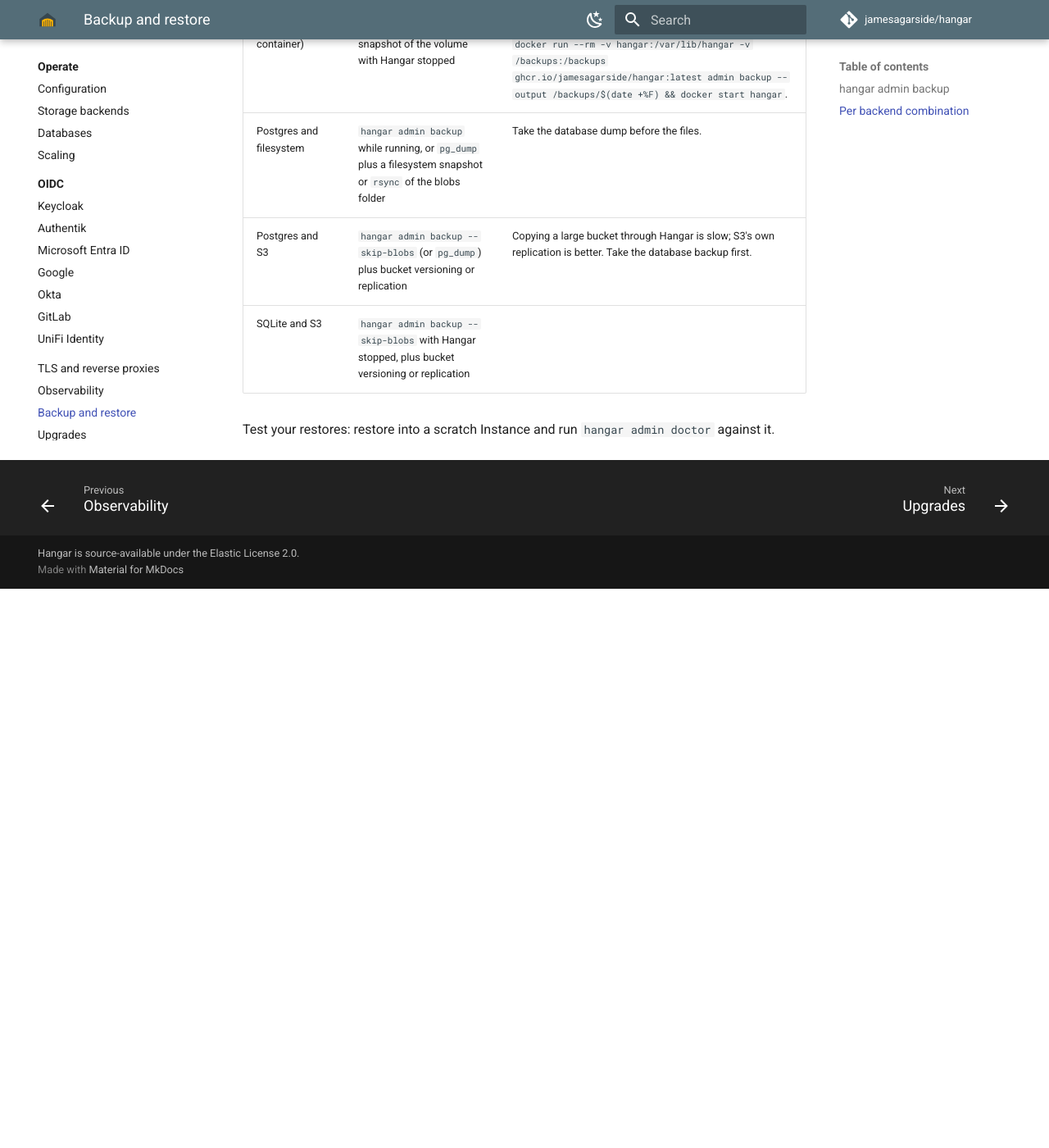
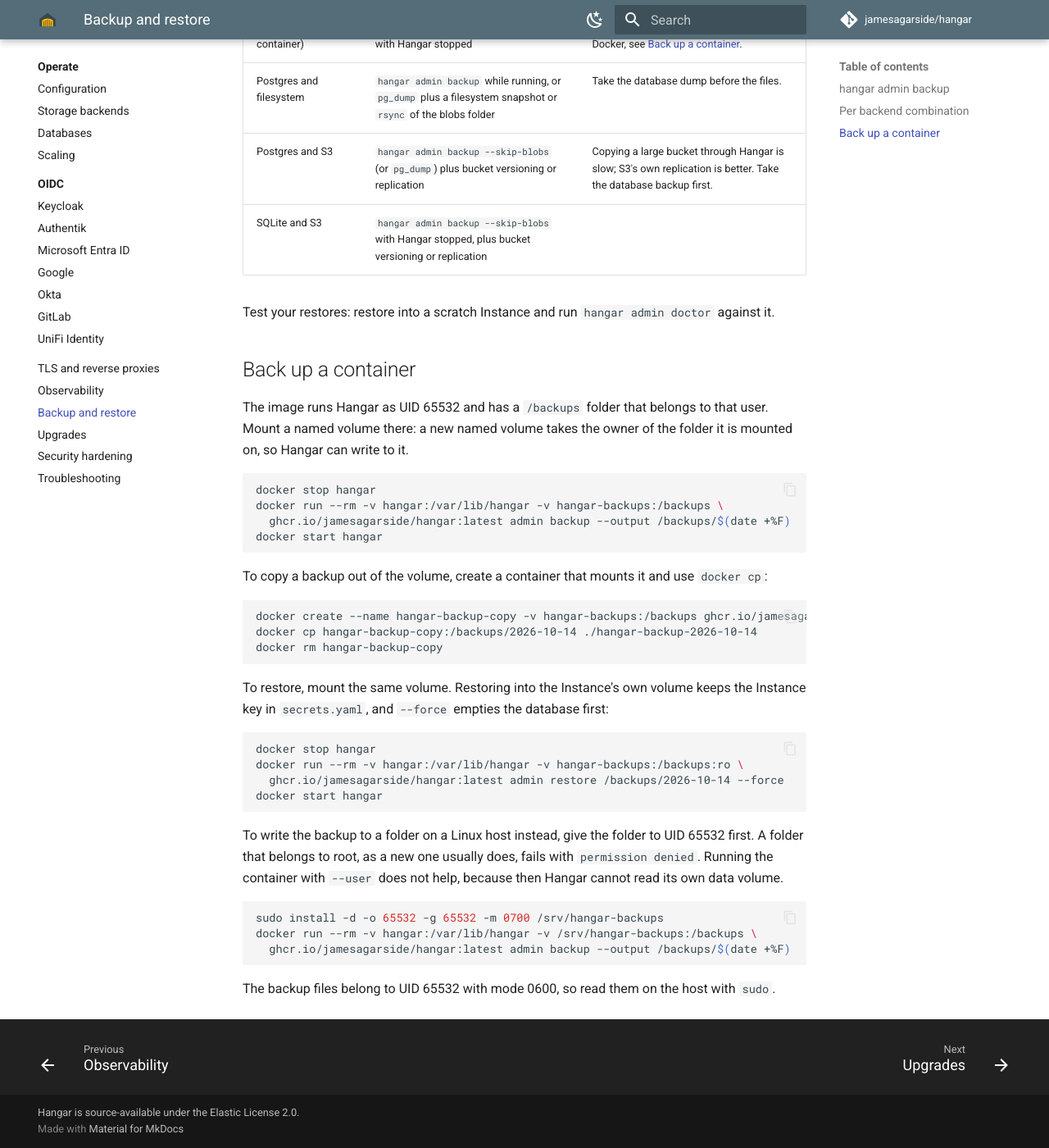
Before and after one commit to hangar-hub/hangar, an MkDocs documentation site: the page built from docs/operate/backup.md, in a window 1280 px wide and 1400 px high, scrolled down 1243 px. Shown: the whole window at 82% size. Built offline with MkDocs 1.6.1 and Material for MkDocs 9.7.7, drawn with Linux system fonts in a browser that asks for light colours; comment, search, counter and statistics services are not loaded; the version menu is left out; before the commit the page ends 1961 px from its top, so only the background shows below that.

Commit message:
fix(image): give admin backup a /backups folder it can write
The documented Docker backup bind-mounted a root-owned host folder into a
container running as UID 65532, so it failed with permission denied. The
image now has /backups owned by 65532, the docs back up into a named
volume there, and CI checks the recipe.

````diff
--- a/docs/operate/backup.md
+++ b/docs/operate/backup.md
@@ -34,9 +34,47 @@
 
 | Setup | Back up with | Notes |
 |---|---|---|
-| SQLite and filesystem (one container) | `hangar admin backup` with Hangar stopped, or a snapshot of the volume with Hangar stopped | SQLite allows one process, so `admin backup` cannot run beside the server. With Docker: `docker stop hangar && docker run --rm -v hangar:/var/lib/hangar -v /backups:/backups ghcr.io/jamesagarside/hangar:latest admin backup --output /backups/$(date +%F) && docker start hangar`. |
+| SQLite and filesystem (one container) | `hangar admin backup` with Hangar stopped, or a snapshot of the volume with Hangar stopped | SQLite allows one process, so `admin backup` cannot run beside the server. With Docker, see [Back up a container](#back-up-a-container). |
 | Postgres and filesystem | `hangar admin backup` while running, or `pg_dump` plus a filesystem snapshot or `rsync` of the blobs folder | Take the database dump before the files. |
 | Postgres and S3 | `hangar admin backup --skip-blobs` (or `pg_dump`) plus bucket versioning or replication | Copying a large bucket through Hangar is slow; S3's own replication is better. Take the database backup first. |
 | SQLite and S3 | `hangar admin backup --skip-blobs` with Hangar stopped, plus bucket versioning or replication | |
 
 Test your restores: restore into a scratch Instance and run `hangar admin doctor` against it.
+
+## Back up a container
+
+The image runs Hangar as UID 65532 and has a `/backups` folder that belongs to that user. Mount a named volume there: a new named volume takes the owner of the folder it is mounted on, so Hangar can write to it.
+
+```sh
+docker stop hangar
+docker run --rm -v hangar:/var/lib/hangar -v hangar-backups:/backups \
+  ghcr.io/jamesagarside/hangar:latest admin backup --output /backups/$(date +%F)
+docker start hangar
+```
+
+To copy a backup out of the volume, create a container that mounts it and use `docker cp`:
+
+```sh
+docker create --name hangar-backup-copy -v hangar-backups:/backups ghcr.io/jamesagarside/hangar:latest
+docker cp hangar-backup-copy:/backups/2026-10-14 ./hangar-backup-2026-10-14
+docker rm hangar-backup-copy
+```
+
+To restore, mount the same volume. Restoring into the Instance's own volume keeps the Instance key in `secrets.yaml`, and `--force` empties the database first:
+
+```sh
+docker stop hangar
+docker run --rm -v hangar:/var/lib/hangar -v hangar-backups:/backups:ro \
+  ghcr.io/jamesagarside/hangar:latest admin restore /backups/2026-10-14 --force
+docker start hangar
+```
+
+To write the backup to a folder on a Linux host instead, give the folder to UID 65532 first. A folder that belongs to root, as a new one usually does, fails with `permission denied`. Running the container with `--user` does not help, because then Hangar cannot read its own data volume.
+
+```sh
+sudo install -d -o 65532 -g 65532 -m 0700 /srv/hangar-backups
+docker run --rm -v hangar:/var/lib/hangar -v /srv/hangar-backups:/backups \
+  ghcr.io/jamesagarside/hangar:latest admin backup --output /backups/$(date +%F)
+```
+
+The backup files belong to UID 65532 with mode 0600, so read them on the host with `sudo`.
````
Also changed, not shown: 3 other files.
